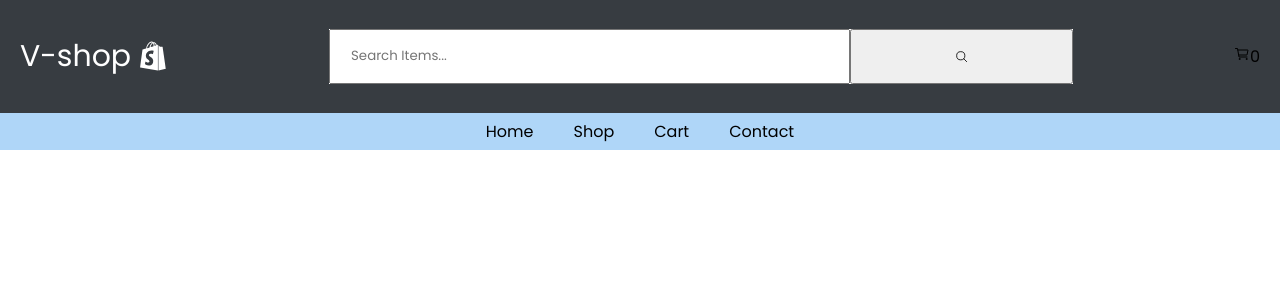
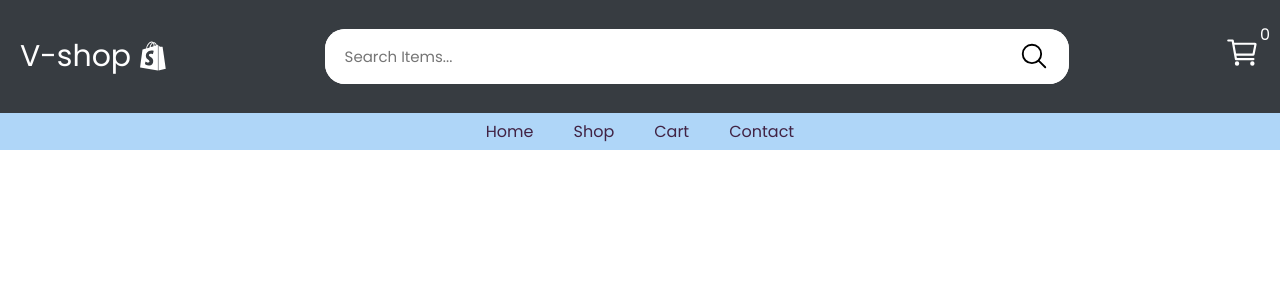
Before and after one commit to sadik033/Learning-ReactJs, a React (Vite) app in the folder E-commerce/: page / in a window 1280 px wide. Shown: the top 300 px of the page. Built offline with nearby package versions, Linux system fonts and the light colour scheme.

Commit message:
nav-bar setup

```diff
--- a/E-commerce/src/components/nav/Nav.css
+++ b/E-commerce/src/components/nav/Nav.css
@@ -21,6 +21,7 @@
     list-style: none;
     justify-content:center;
     gap: 40px;
+    color: rgb(65, 35, 68);
 }
 .top-nav .logo{
     color: white;
@@ -37,16 +38,44 @@
     display: flex;
     align-items: center;
     justify-content: center;
+    border-radius: 20px;
+    overflow: hidden;
 }
 .top-nav .search-box input{
     width: 70%;
     height: 100%;
     padding: 10px 20px;
+    border: none;
+    outline: none;
+    font-size: 15px;
 }
 .top-nav .search-box button{
     width: 30%;
     height: 100%;
     display: flex;
     align-items: center;
-    justify-content: center;
+    justify-content: end;
+    font-size: 30px;
+    background-color: white;
+    border: none;
+    padding-right: 20px;
 }
+.cart-box{
+    position: relative;
+}
+.cart-box svg{
+    color: white;
+    font-size: 20px;
+    width: 35px;
+    height: 35px;
+}
+.cart-box span{
+    color: white;
+    position: absolute;
+    top: -13px;
+}
+@media (max-width:750px) {
+    .top-nav .search-box{
+        display: none;
+    }
+}
```
